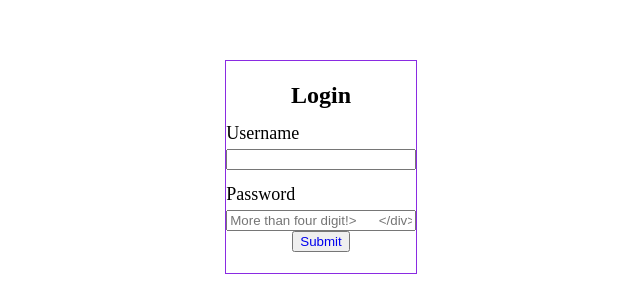
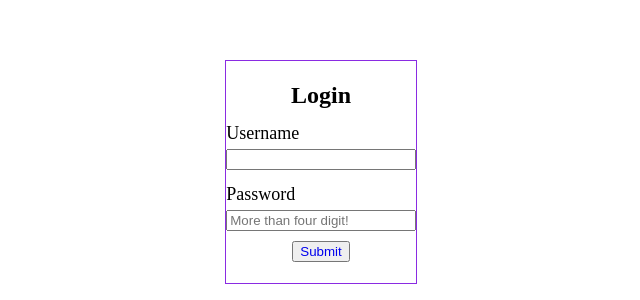
Before and after one commit to Chy-Zaber-Bin-Zahid/funny-login, a plain HTML site: page index.html in a window 1280 px wide. Shown: the part 132-432 px from the top of the page, without its empty margins (320-960 px from the left). Drawn offline with Linux system fonts and the light colour scheme.

Commit message:
Update index.html

```diff
--- a/index.html
+++ b/index.html
@@ -17,7 +17,7 @@
       </div>
       <div class="space">
         <h1 class="bottom space">Password</h1>
-        <input class="full" id="pass" type="password" required placeholder="More than four digit!>
+        <input class="full" id="pass" type="password" required placeholder="More than four digit!">
       </div>
       <div class="space" id="btn-move">
         <button id="btn-main"><a href="https://www.youtube.com/watch?v=dQw4w9WgXcQ">Submit</a></button>
```
